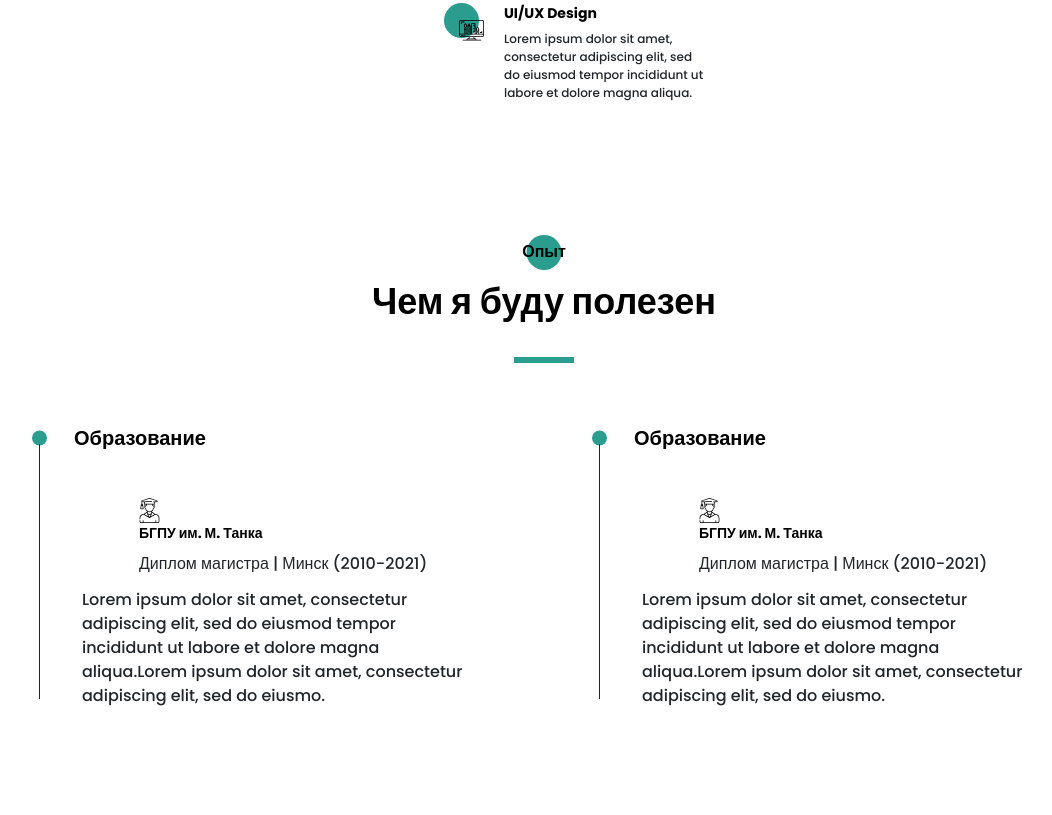
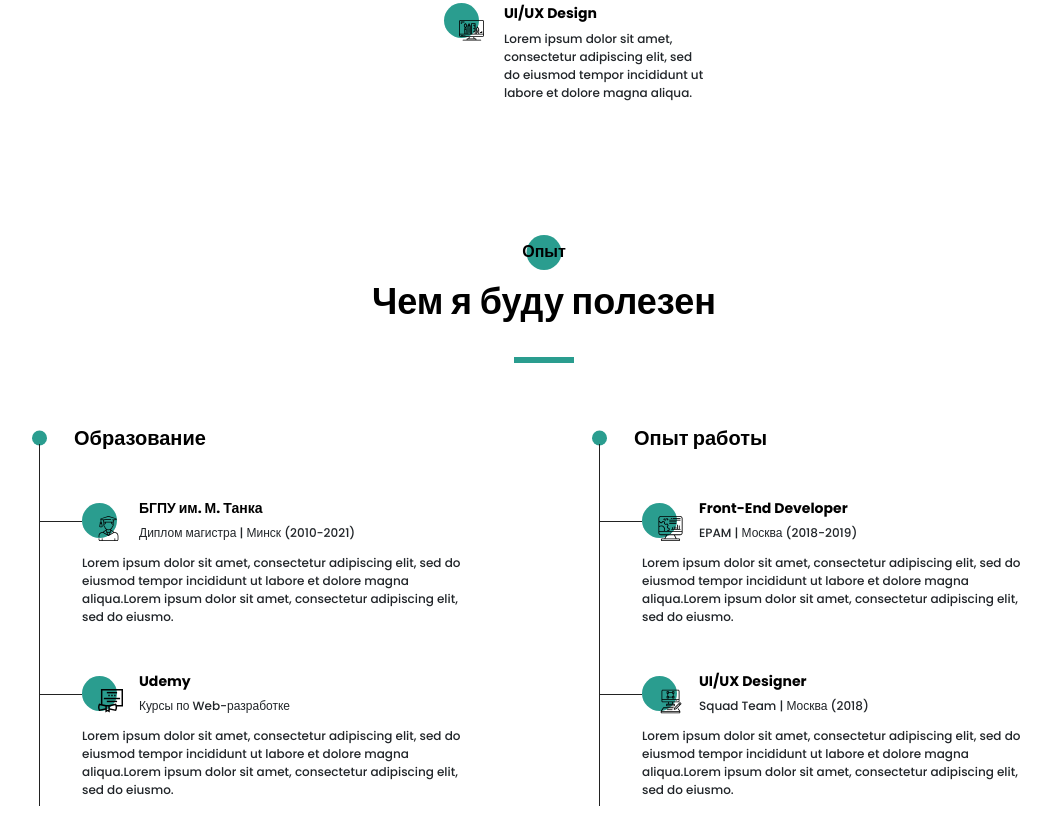
Before and after one commit to QueGonJinn/Portfolio_YuriMoliakow, a website: page src/index.html in a window 1280 px wide. Shown: the part 1340-2155 px from the top of the page, without its empty margins (96-1148 px from the left). Before the commit the page ends 2064 px from the top, so only its background shows below. Drawn offline with nearby package versions, Linux system fonts and the light colour scheme; files that its build step writes are made by us from their sources; files whose address does not match are found by name.

Commit message:
laid out three screens

```diff
--- a/src/index.html
+++ b/src/index.html
@@ -185,22 +185,54 @@
                                <div class="resume__item-body">Lorem ipsum dolor sit amet, consectetur adipiscing elit, sed do eiusmod tempor incididunt ut labore et dolore magna aliqua.Lorem ipsum dolor sit amet, consectetur adipiscing elit, sed do eiusmo. </div>
                            </div>
                        </li>
+                       <li>
+                        <div class="resume__item">
+                            <div class="resume__item-head">
+                                <div class="resume__item-icon">
+                                    <img src="icons/experience/courses.svg" alt="courses">
+                                </div>
+                                <h4 class="title title_fz14">
+                                    Udemy
+                                </h4>
+                                <div class="resume__item-location">
+                                    Курсы по Web-разработке
+                                </div>
+                            </div>
+                            <div class="resume__item-body">Lorem ipsum dolor sit amet, consectetur adipiscing elit, sed do eiusmod tempor incididunt ut labore et dolore magna aliqua.Lorem ipsum dolor sit amet, consectetur adipiscing elit, sed do eiusmo. </div>
+                        </div>
+                    </li>
                    </ul>
                 </div>
                 <div class="resume__column">
-                    <div class="title title_fz20 resume__column-title">Образование</div>
+                    <div class="title title_fz20 resume__column-title">Опыт работы</div>
                     <ul>
                         <li>
                             <div class="resume__item">
                                 <div class="resume__item-head">
                                     <div class="resume__item-icon">
-                                        <img src="icons/experience/university.svg" alt="university">
+                                        <img src="icons/experience/developer.svg" alt="developer">
                                     </div>
                                     <h4 class="title title_fz14">
-                                        БГПУ им. М. Танка
+                                        Front-End Developer
                                     </h4>
                                     <div class="resume__item-location">
-                                        Диплом магистра | Минск (2010-2021)
+                                        EPAM | Москва (2018-2019)
+                                    </div>
+                                </div>
+                                <div class="resume__item-body">Lorem ipsum dolor sit amet, consectetur adipiscing elit, sed do eiusmod tempor incididunt ut labore et dolore magna aliqua.Lorem ipsum dolor sit amet, consectetur adipiscing elit, sed do eiusmo. </div>
+                            </div>
+                        </li>
+                        <li>
+                            <div class="resume__item">
+                                <div class="resume__item-head">
+                                    <div class="resume__item-icon">
+                                        <img src="icons/experience/designer.svg" alt="designer">
+                                    </div>
+                                    <h4 class="title title_fz14">
+                                        UI/UX Designer
+                                    </h4>
+                                    <div class="resume__item-location">
+                                        Squad Team | Москва (2018)
                                     </div>
                                 </div>
                                 <div class="resume__item-body">Lorem ipsum dolor sit amet, consectetur adipiscing elit, sed do eiusmod tempor incididunt ut labore et dolore magna aliqua.Lorem ipsum dolor sit amet, consectetur adipiscing elit, sed do eiusmo. </div>
--- a/src/sass/blocks/_resume.scss
+++ b/src/sass/blocks/_resume.scss
@@ -42,7 +42,7 @@
                 &::after {
                     content: '';
                     width: 1px;
-                    height: 100%;
+                    height: calc(100% + 16px);
                     position: absolute;
                     top: -9px;
                     left: 0;
@@ -52,13 +52,46 @@
         }
     }
     &__item {
+        position: relative;
+        &::before {
+            content: '';
+            height: 1px;
+            width: 43px;
+            position: absolute;
+            background-color: #222;
+            top: 68px;
+        }
         &-head {
+            position: relative;
             padding: 45px 0 0 100px;
+            h4 {
+                margin-bottom: 0;
+            }
         }
         &-body {
             padding-left: 43px;
             margin-top: 12px;
         }
+        &-icon {
+            position: absolute;
+            top: 50px;
+            left: 43px;
+            @include before_circle;
+            img {
+                position: absolute;
+                left: 16px;
+                top: 13px;
+            }
+        }
+        &-location {
+            font-size: 12px;
+            line-height: 18px;
+            margin-top: 5px;
+        }
+        &-body {
+            font-size: 12px;
+            line-height: 18px;
+        }
     }
 
 
--- a/src/sass/style.scss
+++ b/src/sass/style.scss
@@ -17,6 +17,7 @@
 
 .divider {
     width: 60px;
+    background-color: $main-color;
     border: 3px solid $main-color;
     margin: 25px auto 0 auto;
 
```
Also changed, not shown: dist/css/style.min.css, dist/index.html.
